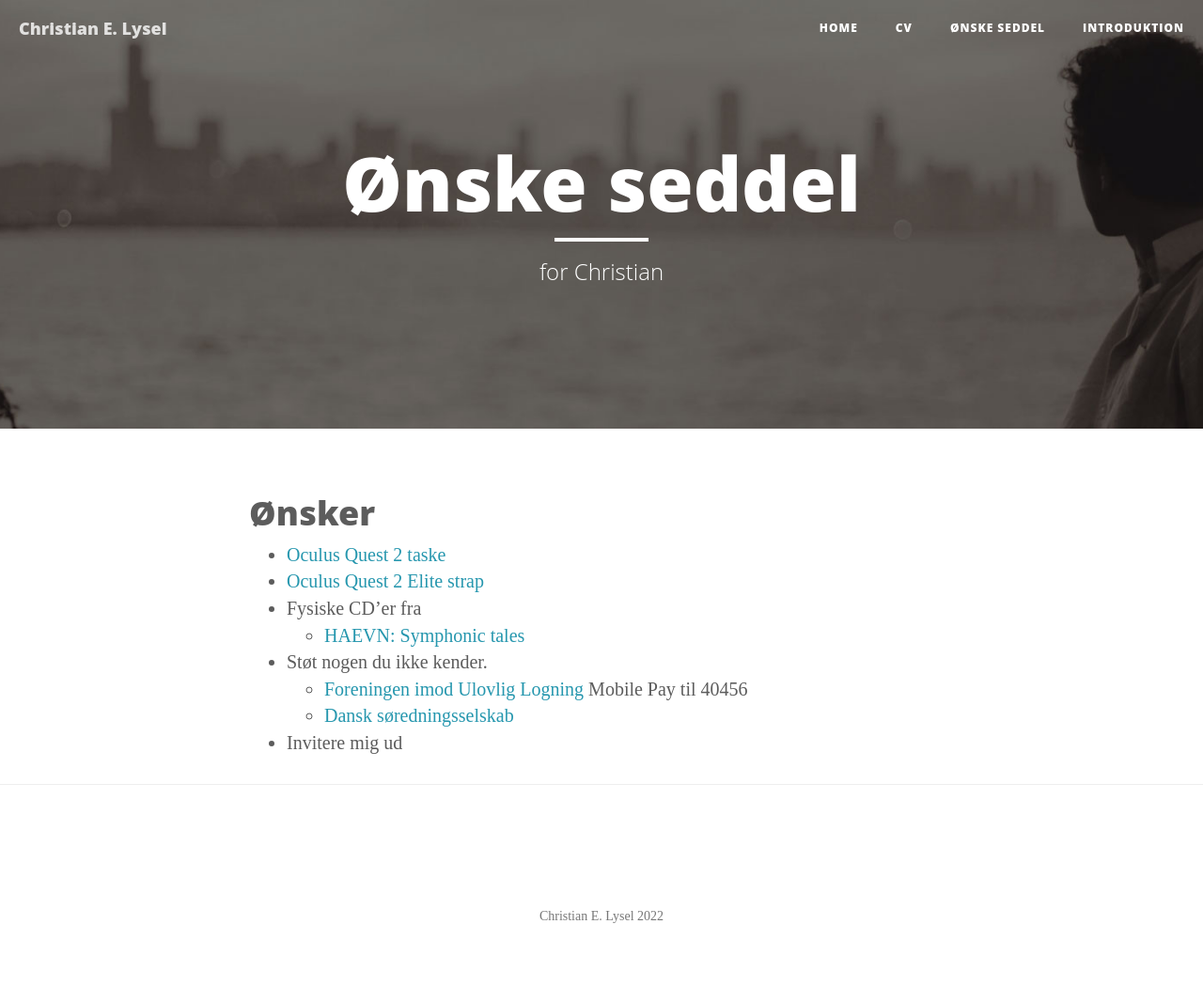
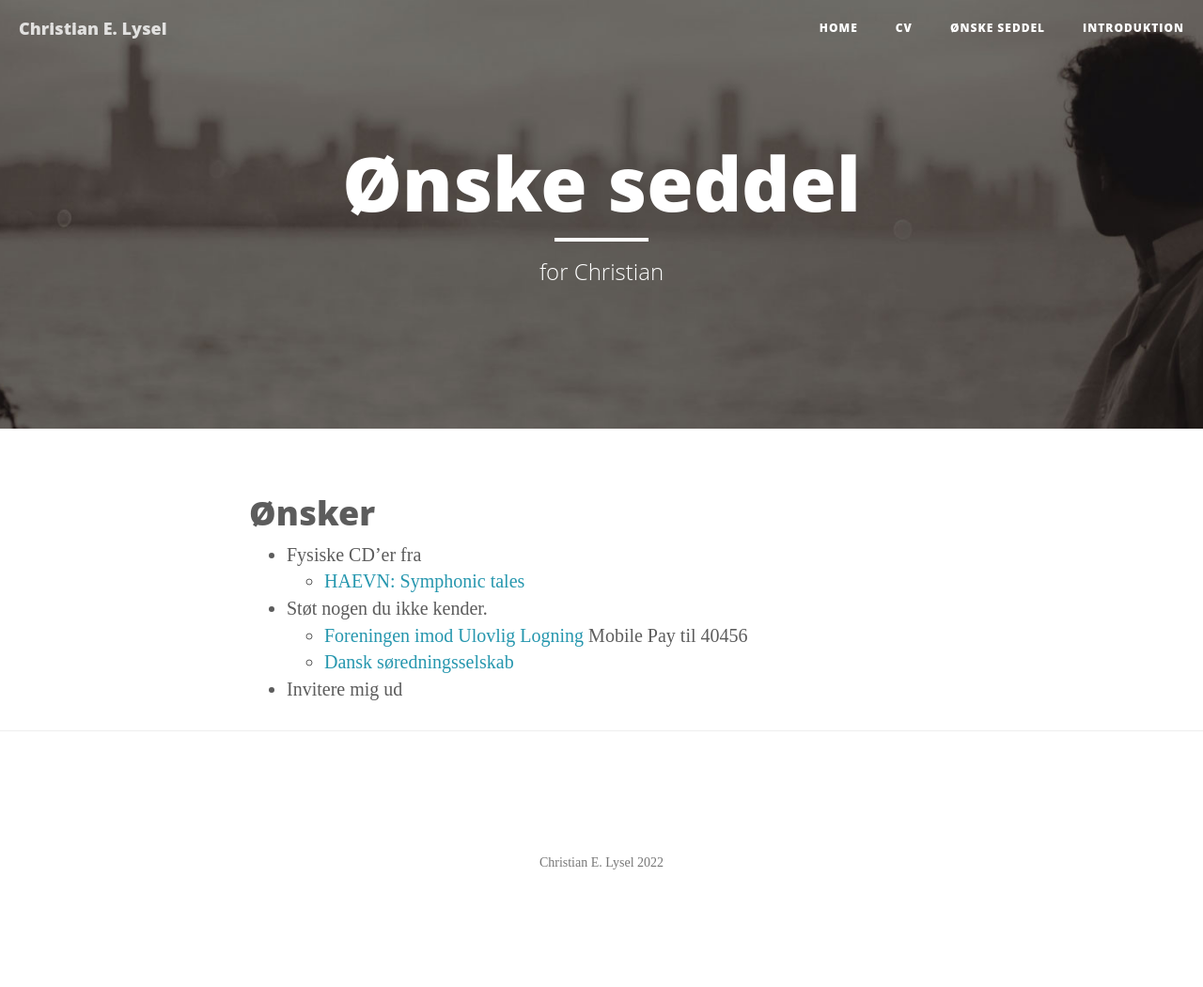
Before and after one commit to clysel/christian.lysel.net, a Jekyll site: the page built from gave.markdown, in a window 1280 px wide. Shown: the whole page at 94% size. Built offline with Jekyll 4.4.1, drawn with Linux system fonts in a browser that asks for light colours; after the commit the page ends 993 px from its top, so only the background shows below that.

Commit message:
Update gave.markdown

```diff
--- a/gave.markdown
+++ b/gave.markdown
@@ -6,8 +6,6 @@ header-img: "img/about-bg.jpg"
 ---
 # Ønsker
 
-* [Oculus Quest 2 taske](https://www.pricerunner.dk/pl/1469-5299401/VR-Virtual-Reality/Oculus-Quest-2-Carrying-Case-Grey-Sammenlign-Priser)
-* [Oculus Quest 2 Elite strap](https://www.pricerunner.dk/pl/1469-5289027/VR-Virtual-Reality/Oculus-Quest-2-Elite-Strap-Sammenlign-Priser)
 * Fysiske CD'er fra
   * [HAEVN: Symphonic tales](https://haevnmusic.store/collections/cds/products/symphonic-tales-cd?variant=31498813276233)
 * Støt nogen du ikke kender.
```
